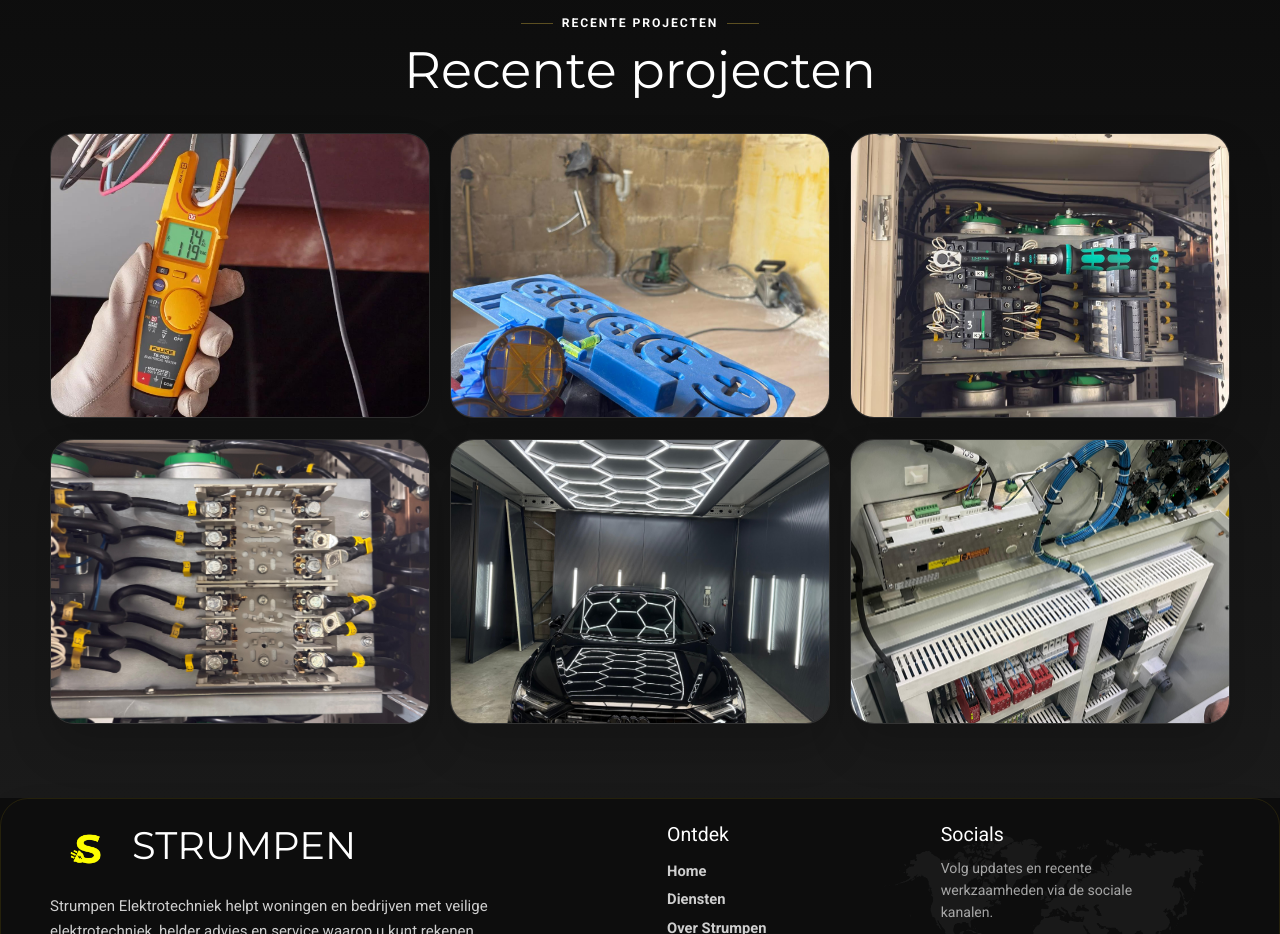
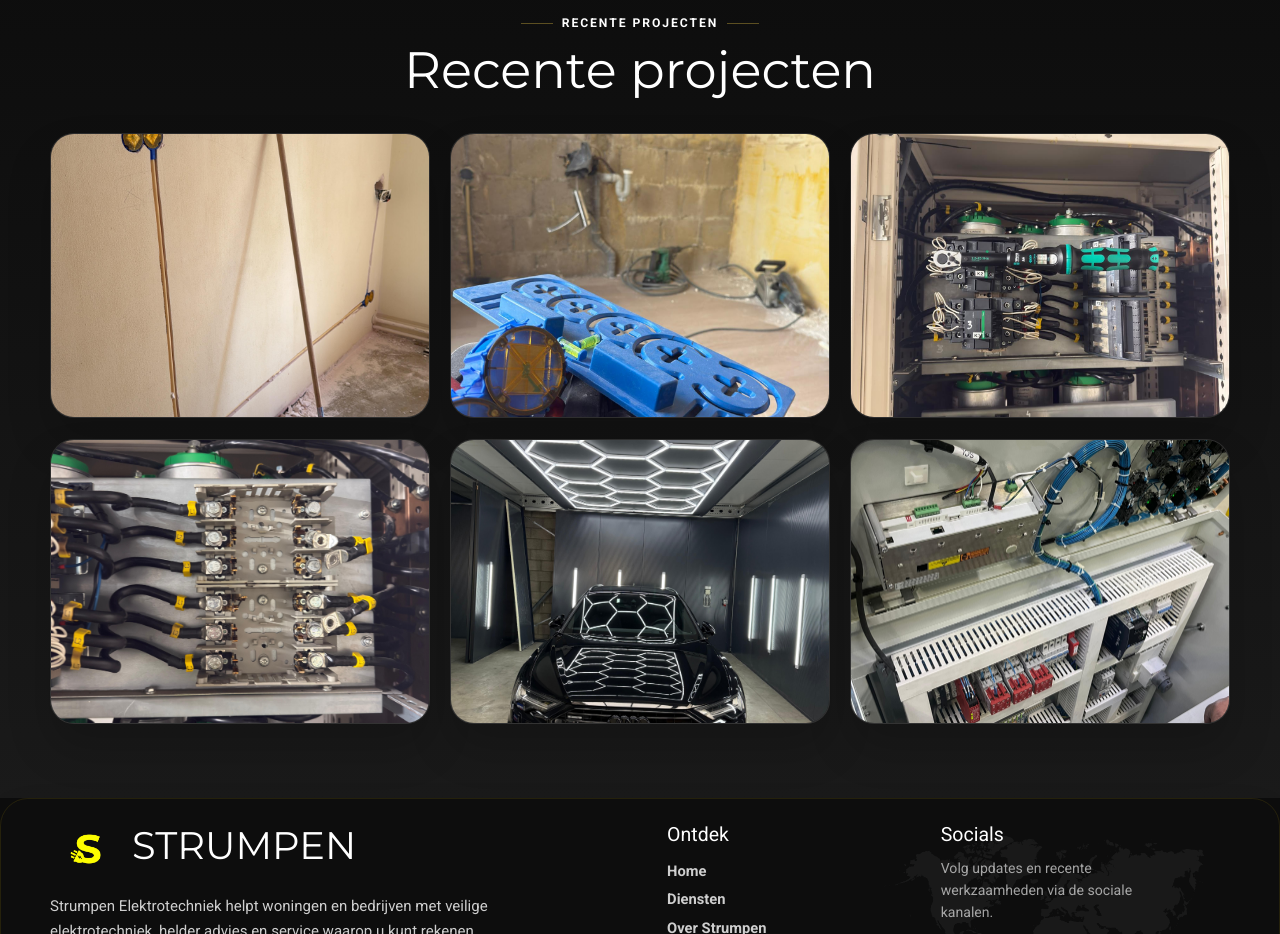
Before and after one commit to Nepryash/jordywebsite, a Vue app: page / in a window 1280 px wide. Shown: the part 2900-3834 px from the top of the page. Built offline with nearby package versions, Linux system fonts and the light colour scheme.

Commit message:
Fix recent project image path

```diff
--- a/src/localAssets.ts
+++ b/src/localAssets.ts
@@ -26,7 +26,7 @@ export const homeAssets = {
     { image: "/images/services/Renovatie.svg", icon: "/icons/home/service-6.svg" }
   ],
   projectImages: [
-    "/images/services/recenteprojecten1.jpeg",
+    "/images/services/RecentProject1.jpeg",
     "/images/services/recenteprojecten2.jfif",
     "/images/services/Recenteprojecten (2).jfif",
     "/images/services/RecentProject3.jpeg",
```
Also changed, not shown: public/images/services/RecentProject1.jpeg (added), public/images/services/recenteprojecten1.jpeg (deleted).
